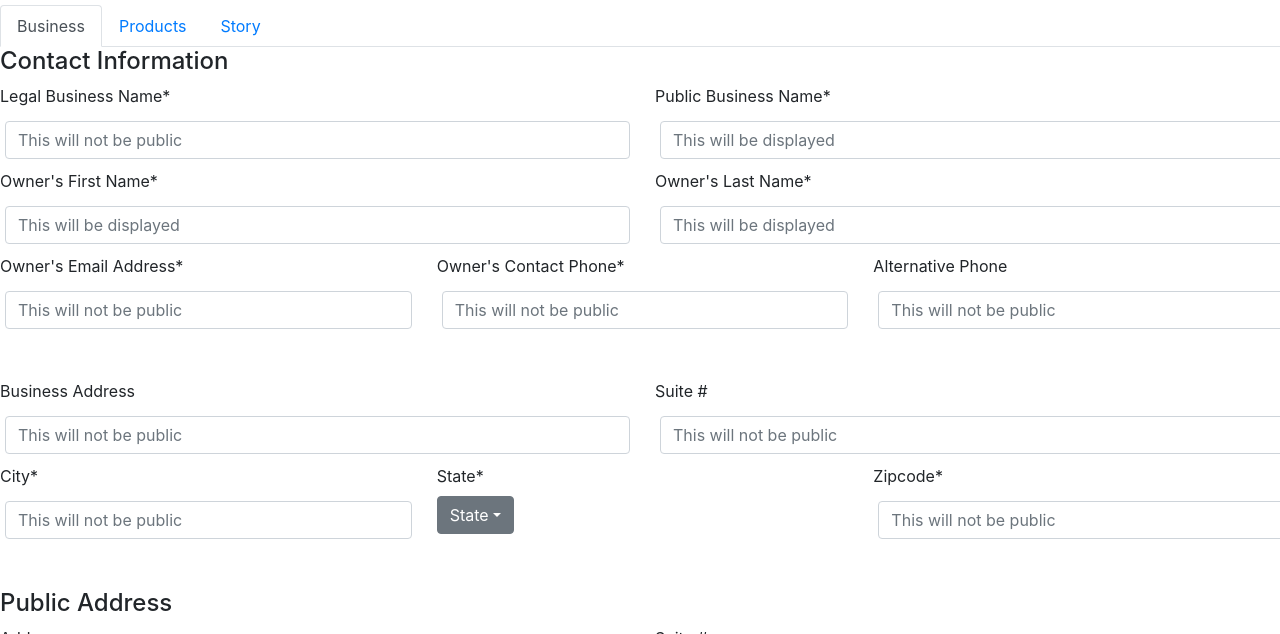
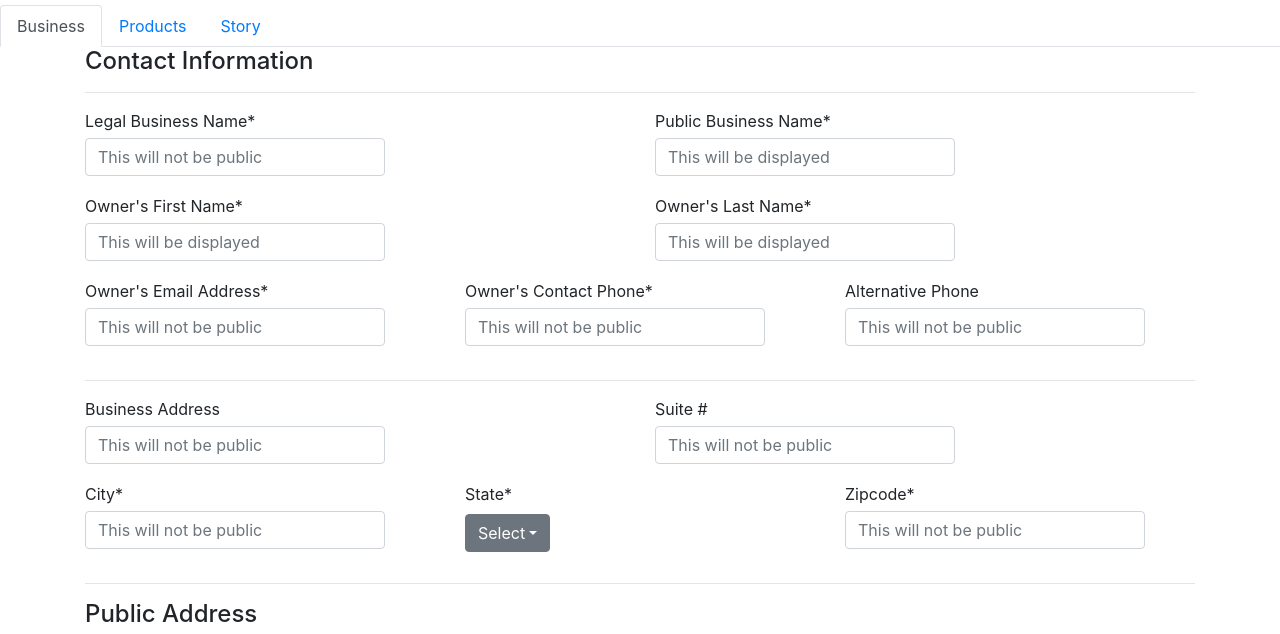
Before and after one commit to stavkidron-coder/locavori, a React app: page /#/maker-registration in a window 1280 px wide. Shown: the part 107-741 px from the top of the page. Built offline with nearby package versions, Linux system fonts and the light colour scheme; no server answers.

Commit message:
foramtted Business Contact form up to Public Address; created scrollable dropdown for state select button

```diff
--- a/src/components/MakerRegisterForm/MakerRegisterBusinessTab/BusinessContact/BusinessContact.js
+++ b/src/components/MakerRegisterForm/MakerRegisterBusinessTab/BusinessContact/BusinessContact.js
@@ -10,76 +10,99 @@ class BusinessContact extends Component {
 
     render() {
         return(
-
-            <div>
+          <div>
 
             <h4>Contact Information</h4>
+            <hr/>
+
             <FormGroup>
+
               <Row>
                 <Col>
-                  <Label>Legal Business Name*</Label>
-                  <Input type="text" placeholder="This will not be public"></Input>
+                  <Label>Legal Business Name*
+                  <Input className="makerAppInput" type="text" placeholder="This will not be public"></Input>
+                  </Label>
                 </Col>
+
                 <Col>
-                  <Label>Public Business Name*</Label>
-                  <Input type="text" placeholder="This will be displayed"></Input>
+                  <Label>Public Business Name*
+                  <Input className="makerAppInput" type="text" placeholder="This will be displayed"></Input>
+                  </Label>
                 </Col>
               </Row>
+
               <Row>
                 <Col>
-                  <Label>Owner's First Name*</Label>
-                  <Input type="text" placeholder="This will be displayed"></Input>
-                </Col>
-                <Col>
-                  <Label>Owner's Last Name*</Label>
-                  <Input type="text" placeholder="This will be displayed"></Input>
+                  <Label>Owner's First Name*
+                  <Input className="makerAppInput" type="text" placeholder="This will be displayed"></Input>
+                  </Label>
                 </Col>
 
+                <Col>
+                  <Label>Owner's Last Name*
+                  <Input className="makerAppInput" type="text" placeholder="This will be displayed"></Input>
+                  </Label>
+                </Col>
               </Row>
+
               <Row>
                 <Col>
-                  <Label>Owner's Email Address*</Label>
-                  <Input type="text" placeholder="This will not be public"></Input>
+                  <Label>Owner's Email Address*
+                  <Input className="makerAppInput" type="text" placeholder="This will not be public"></Input>
+                  </Label>
                 </Col>
+
                 <Col>
-                  <Label>Owner's Contact Phone*</Label>
-                  <Input type="text" placeholder="This will not be public"></Input>
+                  <Label>Owner's Contact Phone*
+                  <Input className="makerAppInput" type="text" placeholder="This will not be public"></Input>
+                  </Label>
                 </Col>
+
                 <Col>
-                  <Label>Alternative Phone</Label>
-                  <Input type="text" placeholder="This will not be public"></Input>
+                  <Label>Alternative Phone
+                  <Input className="makerAppInput" type="text" placeholder="This will not be public"></Input>
+                  </Label>
                 </Col>
               </Row>
             </FormGroup>
 
-          <br></br>
+          <hr/>
+
             <FormGroup>
               <Row>
                 <Col>
-                  <Label>Business Address</Label>
-                  <Input type="text" placeholder="This will not be public"></Input>
+                  <Label>Business Address
+                  <Input className="makerAppInput" type="text" placeholder="This will not be public"></Input>
+                  </Label>
                 </Col>
+
                 <Col>
-                  <Label>Suite #</Label>
-                  <Input type="text" placeholder="This will not be public"></Input>
+                  <Label>Suite #
+                  <Input  className="makerAppInput"type="text" placeholder="This will not be public"></Input>
+                  </Label>
                 </Col>
               </Row>
+
               <Row>
                 <Col>
-                  <Label>City*</Label>
-                  <Input type="text" placeholder="This will not be public"></Input>
+                  <Label>City*
+                  <Input className="makerAppInput" type="text" placeholder="This will not be public"></Input>
+                  </Label>
                 </Col>
+
                 <Col>
-                 <StateDropdown/>
+                  <StateDropdown/>
                 </Col>
+
                 <Col>
-                  <Label>Zipcode*</Label>
-                  <Input type="text" placeholder="This will not be public"></Input>
+                  <Label>Zipcode*
+                  <Input className="makerAppInput" type="text" placeholder="This will not be public"></Input>
+                  </Label>
                 </Col>
               </Row>
             </FormGroup>
 
-          <br></br>
+          <hr/>
           <h4>Public Address</h4>
             <FormGroup>
               <Row>
@@ -106,7 +129,7 @@ class BusinessContact extends Component {
                 </Col>
               </Row>
             </FormGroup>
-            </div>
+          </div>
 
 
         )
--- a/src/components/MakerRegisterForm/MakerRegisterBusinessTab/BusinessContact/StateDropdown/StateDropdown.js
+++ b/src/components/MakerRegisterForm/MakerRegisterBusinessTab/BusinessContact/StateDropdown/StateDropdown.js
@@ -11,10 +11,10 @@ const StateDropdown = (props) => {
     <Label>State*</Label>
     <Dropdown isOpen={dropdownOpen} toggle={toggle}>
     <DropdownToggle caret>
-      State
+      Select
     </DropdownToggle>
     {/* <Input type="text" placeholder="This will be displayed"></Input> */}
-      <DropdownMenu>
+      <DropdownMenu className="dropdown-menu">
         <DropdownItem value="AL">Alabama</DropdownItem>
         <DropdownItem value="AK">Alaska</DropdownItem>
         <DropdownItem value="AZ">Arizona</DropdownItem>
--- a/src/components/MakerRegisterForm/MakerRegisterBusinessTab/MakerRegisterBusinessTab.js
+++ b/src/components/MakerRegisterForm/MakerRegisterBusinessTab/MakerRegisterBusinessTab.js
@@ -5,6 +5,7 @@ import { withRouter } from "react-router";
 // import {  Col, Row, FormGroup, Label, Input } from 'reactstrap';
 import BusinessContact from './BusinessContact/BusinessContact';
 import BusinessSpecs from './BusinessSpecs/BusinessSpecs';
+import { Container } from 'reactstrap';
 
 
 class MakerRegisterBusinessTab extends Component {
@@ -12,10 +13,10 @@ class MakerRegisterBusinessTab extends Component {
   render() {
     return (
 
-      <>
+      <Container>
         <BusinessContact/>
         <BusinessSpecs/>
-      </>
+      </Container>
     );
   }
 }
--- a/src/components/MakerRegisterForm/MakerRegisterForm.css
+++ b/src/components/MakerRegisterForm/MakerRegisterForm.css
@@ -1,3 +1,9 @@
-body{
-    padding: 30px;
+.makerAppInput {
+    width: 300px;
+    margin-left: 0;
 }
+
+.dropdown-menu {
+    height: 300px;
+    overflow-y: scroll;
+  }
--- a/src/components/MakerRegisterForm/MakerRegisterProductsTab/ProductFeatured/ProductFeatured.js
+++ b/src/components/MakerRegisterForm/MakerRegisterProductsTab/ProductFeatured/ProductFeatured.js
@@ -9,10 +9,14 @@ class ProductFeatured extends Component{
 
     render(){
         return(
-            <Container>
+            <>
 
                 <h4>Featured Products</h4>
+
+                <hr/>
+
                 <FormGroup>
+
                     <Row>
                         <Col>
                             <Label>Product 1
@@ -26,7 +30,6 @@ class ProductFeatured extends Component{
                             <Label>Product URL
                                 <Input type="text" placeholder="Product URL"></Input>
                             </Label>
-
                         </Col>
 
                         <Col>
@@ -41,7 +44,6 @@ class ProductFeatured extends Component{
                             <Label>Product URL
                                 <Input type="text" placeholder="Product URL"></Input>
                             </Label>
-
                         </Col>
 
                         <Col>
@@ -58,8 +60,10 @@ class ProductFeatured extends Component{
                             </Label>
                         </Col>
                     </Row>
+
                 </FormGroup>
-                </Container>
+
+            </>
         )
     }
 }
```
